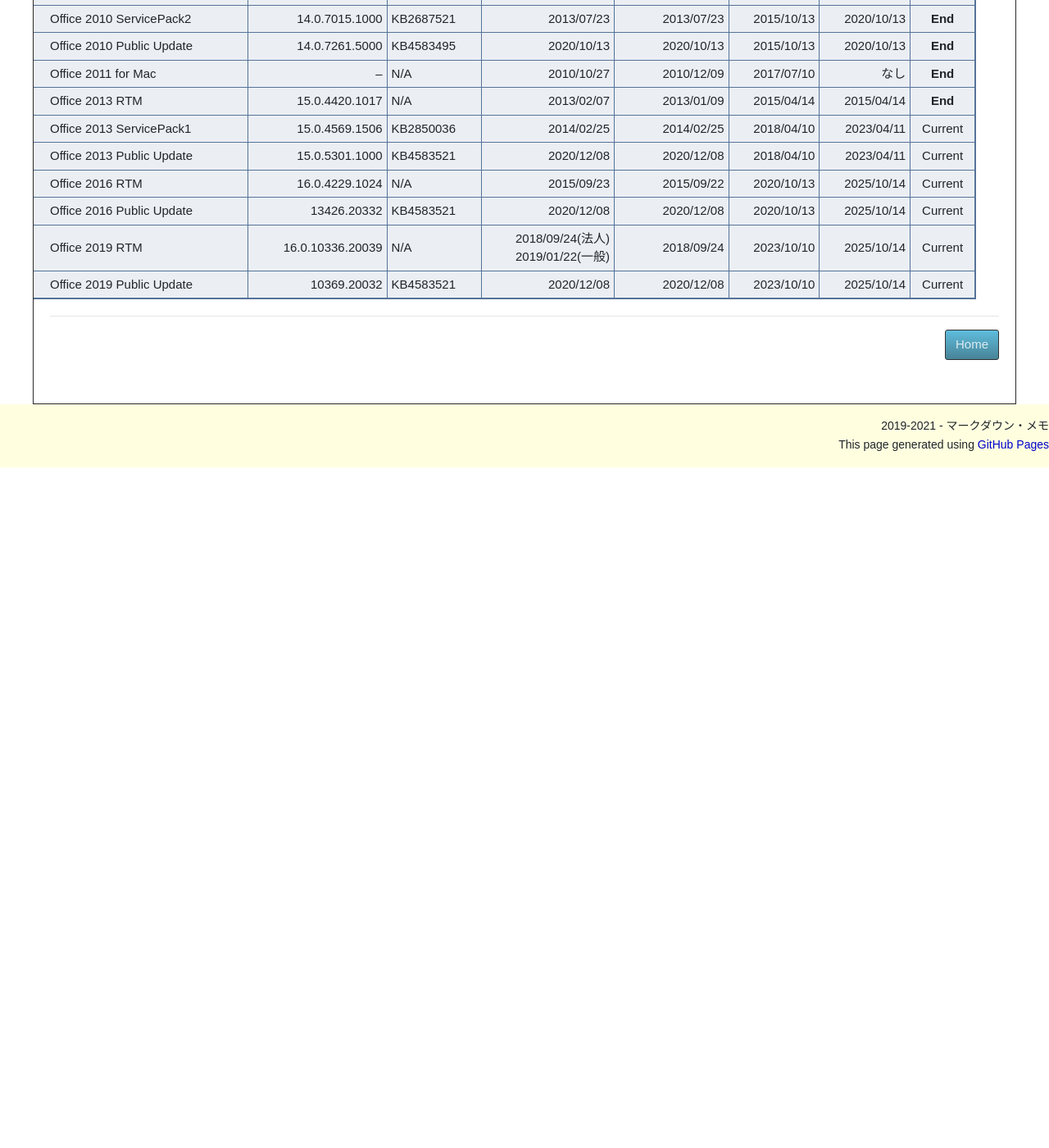
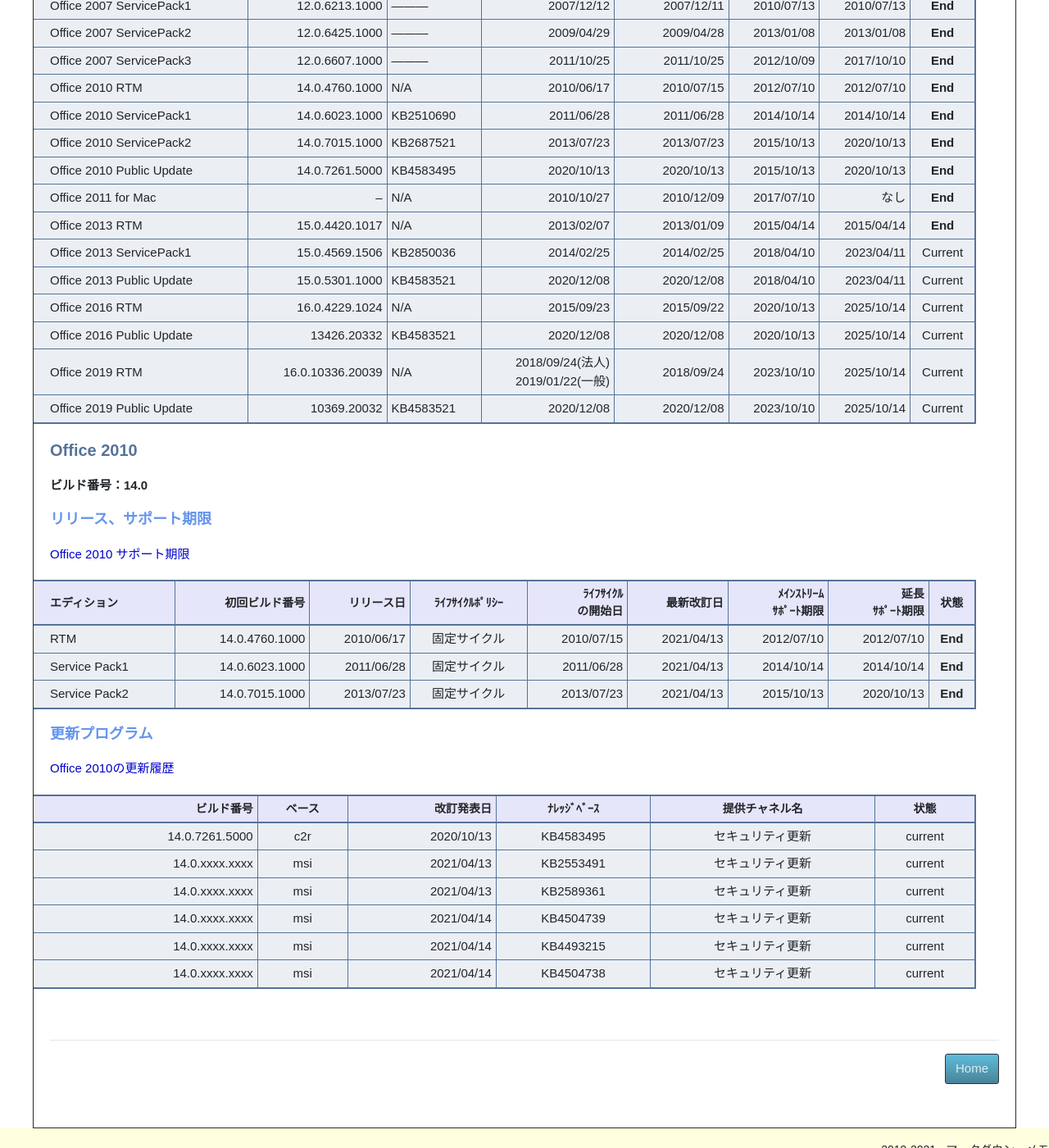
Before and after one commit to fuchu-pheasant01/fuchu-pheasant01.github.io, a Jekyll site: the page built from Contents/Support/MicrosoftOffice.md, in a window 1280 px wide and 1400 px high, scrolled down 1623 px. Shown: the whole window at 82% size. Built offline with Jekyll 4.4.1, drawn with Linux system fonts in a browser that asks for light colours; emoji names are drawn with the system emoji font; before the commit the page ends 2253 px from its top, so only the background shows below that; some of the changed text lies outside the part shown.

Commit message:
Win210702

```diff
--- a/Contents/Support/MicrosoftOffice.md
+++ b/Contents/Support/MicrosoftOffice.md
@@ -12,6 +12,12 @@ lastmod: "2021/06/26"
 2021年2月18日、Microsoftはパッケージ版(所有型の永続ライセンス)のOfficeの次期バージョンであるOffice LTSC(Long Term Servicing Channel)を年内に発表するとした。
 Office LTSCのサポート期間は5年のようです。永続版をこれらを最後に終了させる予定のようです。
 2021年4月22日、MicrosoftはOffice LTSCと、Office 2021 for Macのプレビュー版第1弾を発表した。
+
+#### インストール、更新形式
+インストールと更新形式にC2RとMSI形式があります。
+ボリュームライセンスやパッケージ版もあるようです。
+C2R(Click to Run)：
+MSI()：
 
 ## 1. リリース、サポート表
 
@@ -63,4 +69,30 @@ Office LTSCのサポート期間は5年のようです。永続版をこれら
 | Office 2019 RTM           | 16.0.10336.20039 | N/A               | 2018/09/24(法人)<br />2019/01/22(一般) |        2018/09/24 |            2023/10/10 |    2025/10/14 | Current |
 | Office 2019 Public Update |      10369.20032 | KB4583521         |                         2020/12/08 |        2020/12/08 |            2023/10/10 |    2025/10/14 | Current |
 
+### Office 2010
+**ビルド番号：14.0**
+
+#### リリース、サポート期限
+[Office 2010 サポート期限](https://docs.microsoft.com/ja-jp/lifecycle/products/microsoft-office-2010)
+
+| エディション       | 初回ビルド番号 | リリース日 | ﾗｲﾌｻｲｸﾙﾎﾟﾘｼｰ | ﾗｲﾌｻｲｸﾙ<br />の開始日 | 最新改訂日 | ﾒｲﾝｽﾄﾘｰﾑ<br />ｻﾎﾟｰﾄ期限 | 延長<br>ｻﾎﾟｰﾄ期限 | 状態 |
+| :----------------- | -------------: | ---------: |:------------:| ---------: | ---------: | ---------: | ---------: | :-----: |
+|RTM                 | 14.0.4760.1000 | 2010/06/17 | 固定サイクル | 2010/07/15 | 2021/04/13 | 2012/07/10 | 2012/07/10 | **End** |
+|Service Pack1       | 14.0.6023.1000 | 2011/06/28 | 固定サイクル | 2011/06/28 | 2021/04/13 | 2014/10/14 | 2014/10/14 | **End** |
+|Service Pack2       | 14.0.7015.1000 | 2013/07/23 | 固定サイクル | 2013/07/23 | 2021/04/13 | 2015/10/13 | 2020/10/13 | **End** |
+
+#### 更新プログラム
+[Office 2010の更新履歴](https://docs.microsoft.com/ja-jp/officeupdates/update-history-office-2010-click-to-run)
+
+| ビルド番号 | ベース | 改訂発表日 | ﾅﾚｯｼﾞﾍﾞｰｽ |  提供チャネル名  |  状態   |
+| ---------: | :----: | ---------: | :-------: | :--------------: | :-----: |
+| 14.0.7261.5000 | c2r    | 2020/10/13 | KB4583495 |セキュリティ更新  | current |
+| 14.0.xxxx.xxxx | msi    | 2021/04/13 | KB2553491 |セキュリティ更新  | current |
+| 14.0.xxxx.xxxx | msi    | 2021/04/13 | KB2589361 |セキュリティ更新  | current |
+| 14.0.xxxx.xxxx | msi    | 2021/04/14 | KB4504739 |セキュリティ更新  | current |
+| 14.0.xxxx.xxxx | msi    | 2021/04/14 | KB4493215 |セキュリティ更新  | current |
+| 14.0.xxxx.xxxx | msi    | 2021/04/14 | KB4504738 |セキュリティ更新  | current |
+
+<br />
+
 * * *
```
Also changed, not shown: Contents/DotNet/VisualStudioSupport.md (+3 -3 lines), Contents/Support/MicrosoftOs.md (+13 -10 lines).
